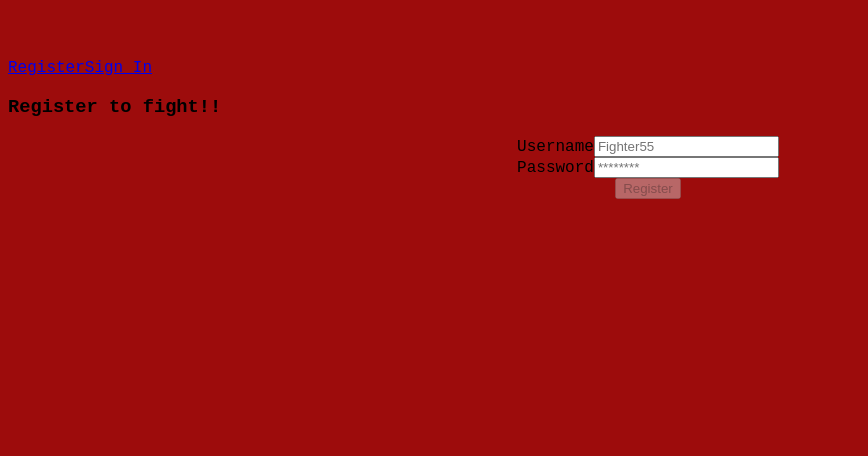
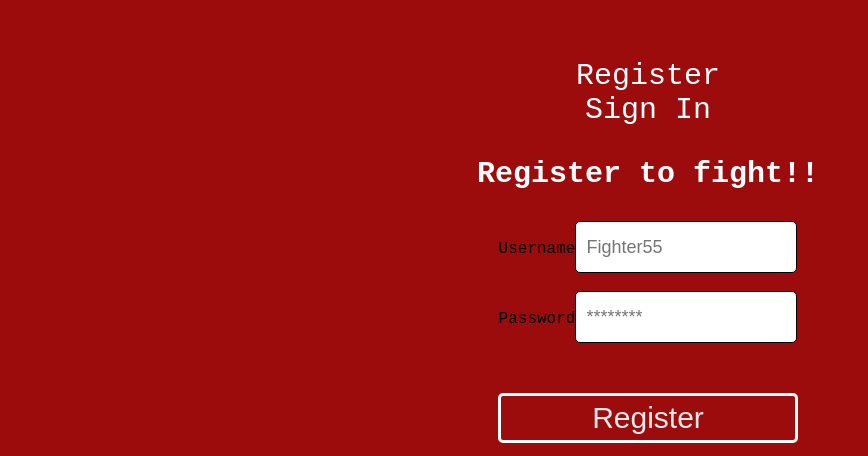
Before and after one commit to Michelleflo55/Arsenal, a React (Create React App) app in the folder arsenal-frontend/: page /register in a window 1280 px wide. Shown: the part 949-1405 px from the top of the page, without its empty margins (0-868 px from the left). Before the commit the page ends 1161 px from the top, so only its background shows below. Built offline with nearby package versions, Linux system fonts and the light colour scheme.

Commit message:
set fighter page and component

```diff
--- /dev/null
+++ b/arsenal-frontend/src/components/FighterDetails.jsx
@@ -0,0 +1,5 @@
+import {useState } from 'react'
+
+const FighterDetails = ( {show} ) => {
+
+}
--- a/arsenal-frontend/src/components/Nav.jsx
+++ b/arsenal-frontend/src/components/Nav.jsx
@@ -6,7 +6,7 @@ const Nav = ({ authenticated, user, handleLogOut }) => {
   let authenticatedOptions
   if (user) {
     authenticatedOptions = (
-      <nav className='nav-bar'>
+      <nav >
         <h3>Welcome {user.username}!</h3>
         <Link onClick={handleLogOut} to="/">Sign Out</Link>
        </nav>
@@ -14,9 +14,15 @@ const Nav = ({ authenticated, user, handleLogOut }) => {
   }
 
   const publicOptions = (
-    <nav className='nav-bar'>
+
+    <nav className=' register-sign-nav' >
+      <a>
       <Link to="/register">Register</Link>
+      </a>
+      <br />
+      <a>
       <Link to="/signin">Sign In</Link>
+      </a>
     </nav>
   )
 
--- a/arsenal-frontend/src/pages/Register.js
+++ b/arsenal-frontend/src/pages/Register.js
@@ -32,9 +32,9 @@ const Register = () => {
     }
 
     return (
-      <div className="regeister-container">
-              <h3>Register to fight!!</h3>
-        <div className="register-form">
+      <div className="">
+              <h3 className='register-sign-title'>Register to fight!!</h3>
+        <div className="register-sign-form">
           <form onSubmit={handleSubmit}>
             <div className="input-wrapper">
               <label>Username</label>
@@ -47,7 +47,7 @@ const Register = () => {
                 required
               />
             </div>
-
+            <br />
             <div className="input-wrapper">
               <label>Password</label>
               <input
@@ -60,7 +60,7 @@ const Register = () => {
               />
             </div>
 
-            <button className=""
+            <button className="register-sign-button"
               disabled={
                 !formValues.username ||
                 (!formValues.password  === formValues.password)
--- a/arsenal-frontend/src/pages/SignIn.js
+++ b/arsenal-frontend/src/pages/SignIn.js
@@ -30,8 +30,8 @@ const Signin = (props) => {
 
   return (
     <div className="signin">
-			<h3>SignIn</h3>
-      <div className="signin-form">
+			<h3 className='register-sign-title'>SignIn</h3>
+      <div className="register-sign-form">
         <form className="form" onSubmit={handleSubmit}>
           <div className="input-wrapper">
             <label>Username</label>
@@ -44,6 +44,7 @@ const Signin = (props) => {
               required
             />
           </div>
+          <br />
           <div className="input-wrapper">
             <label>Password</label>
             <input
@@ -55,7 +56,7 @@ const Signin = (props) => {
               required
             />
           </div>
-          <button className="button-2 button-2B" disabled={!formValues.username || !formValues.password}>
+          <button className="register-sign-button" disabled={!formValues.username || !formValues.password}>
             Sign In
           </button>
         </form>
--- a/arsenal-frontend/src/services/FighterServices.js
+++ b/arsenal-frontend/src/services/FighterServices.js
@@ -1,4 +1,5 @@
 import Client from './api'
+import { useNavigate  } from 'react-router'
 
 export const GetFighter = async (data) => {
     try {
--- a/arsenal-frontend/src/styles/App.css
+++ b/arsenal-frontend/src/styles/App.css
@@ -15,7 +15,7 @@ body{
     min-width: auto;
 }
 
-.register-form{
+.register-sign-form{
     margin-left: auto;
     margin-right: auto;
     text-align: center;
@@ -23,3 +23,41 @@ body{
     padding-bottom: 5px;
 
 }
+
+.register-sign-button{
+    margin-top: 50px;
+    width: 300px;
+    height: 50px;
+    font-size: 30px;
+    background-color: transparent;
+    border: 3px solid #ffffff;
+    border-radius: 5px;
+    -webkit-transition: all .15s ease-in-out;
+    transition: all .15s ease-in-out;
+    color: #eaeaea;
+}
+.register-sign-button:hover{
+    box-shadow: 0 0 10px 0 #ffffff inset, 0 0 20px 2px #ffffff;
+    border: 3px solid #ffffff;
+}
+
+.register-sign-title, .register-sign-nav {
+    text-align: center;
+    text-decoration:none;
+    color: white;
+    font-size:30px;
+}
+a{color: white}
+a:link { text-decoration: none;}
+a:hover { text-decoration: underline;
+        color: white}
+input{
+    width: 200px;
+    height: 30px;
+    border-radius: 5px;
+    border: 1px solid rgb(0, 0, 0);
+    color: #000000;
+    font-size: 18px;
+    background-color:white;
+    padding: 10px;
+}
```
Also changed, not shown: arsenal-frontend/src/pages/SelectFighter.js (added, +33 -0 lines), arsenal-frontend/src/Sord.png (added).
